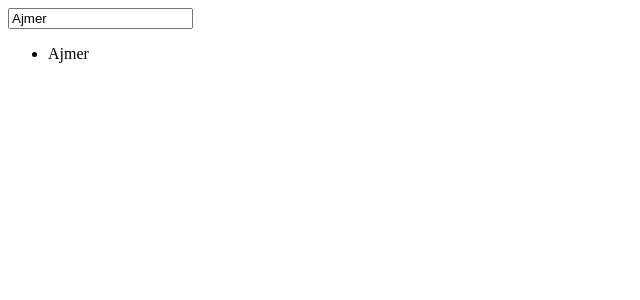
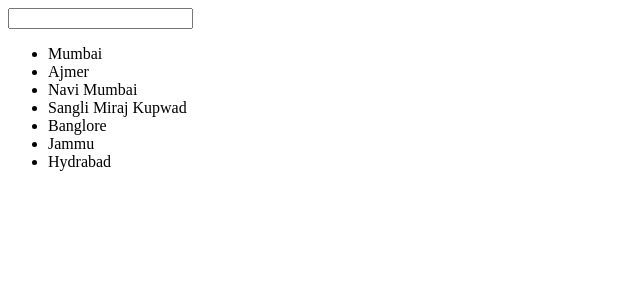
Before and after one commit to acciojob/auto-complete-cities-Bluetooth-stack, a React app: page / in a window 1280 px wide. Shown: the top 300 px of the page, without its empty margins (0-640 px from the left). Built offline with nearby package versions, Linux system fonts and the light colour scheme.

Commit message:
few more try

```diff
--- a/src/components/Text.js
+++ b/src/components/Text.js
@@ -173,8 +173,9 @@ const cities = [
 ]
 
 const Text = () => {
-    let [change, setChange] = useState('Ajmer');
+    let [change, setChange] = useState('');
     let [update, setUpdate] = useState([]);
+    let [val, setVal] = useState('');
 
     useEffect(() => {
         setUpdate(
@@ -186,12 +187,12 @@ const Text = () => {
 
     return (
         <div>
-            <input value={change} onChange={(e) => { setChange(e.target.value) }}></input>
+            <input value={val?val:change} onChange={(e) => { setChange(e.target.value) }}></input>
             <ul>
 
                 {
                     update.map((city, ind) => (
-                        <li key={ind} onClick={() => { setChange(city) }}>{city}</li>
+                        <li key={ind} onClick={() => { setVal(city) }}>{city}</li>
                     ))
                 }
             </ul>
```
